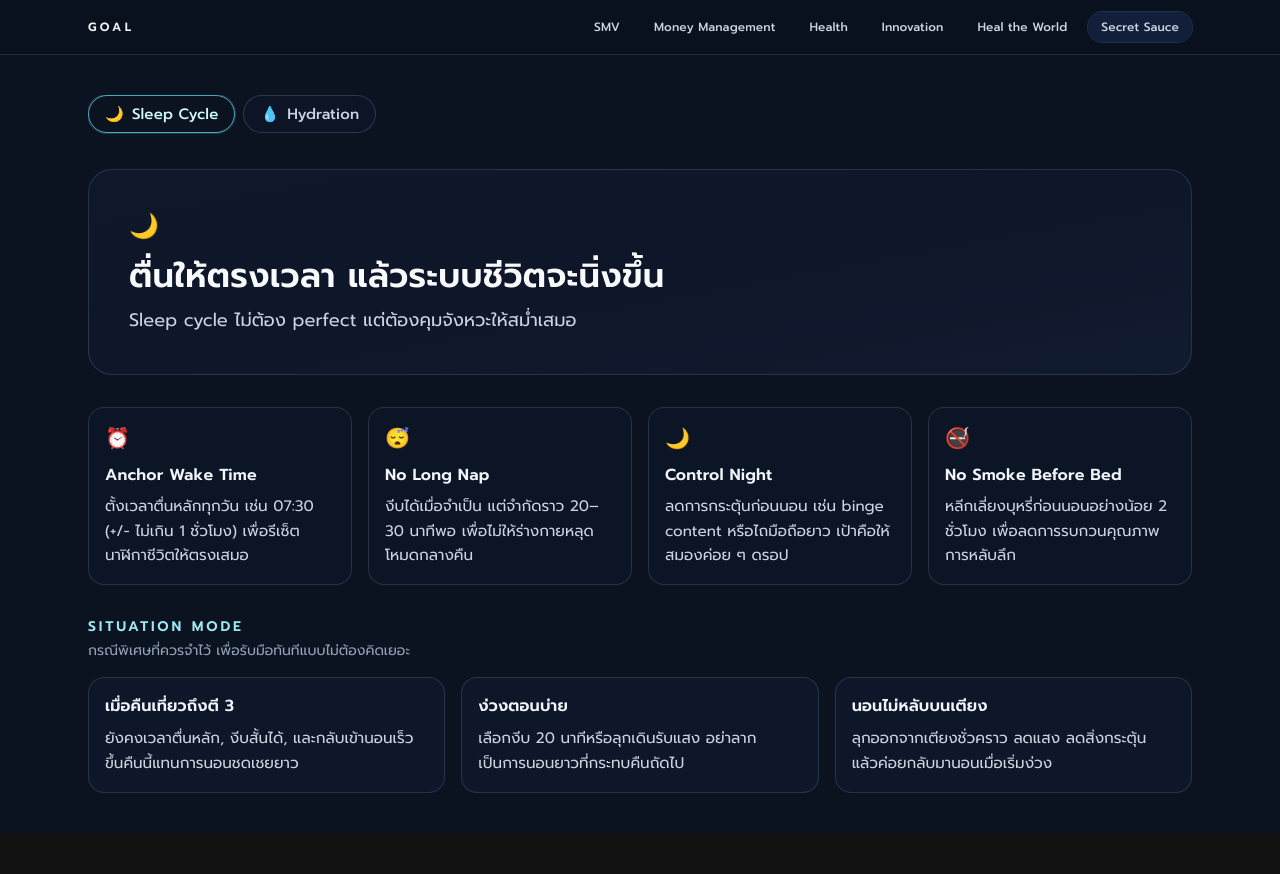
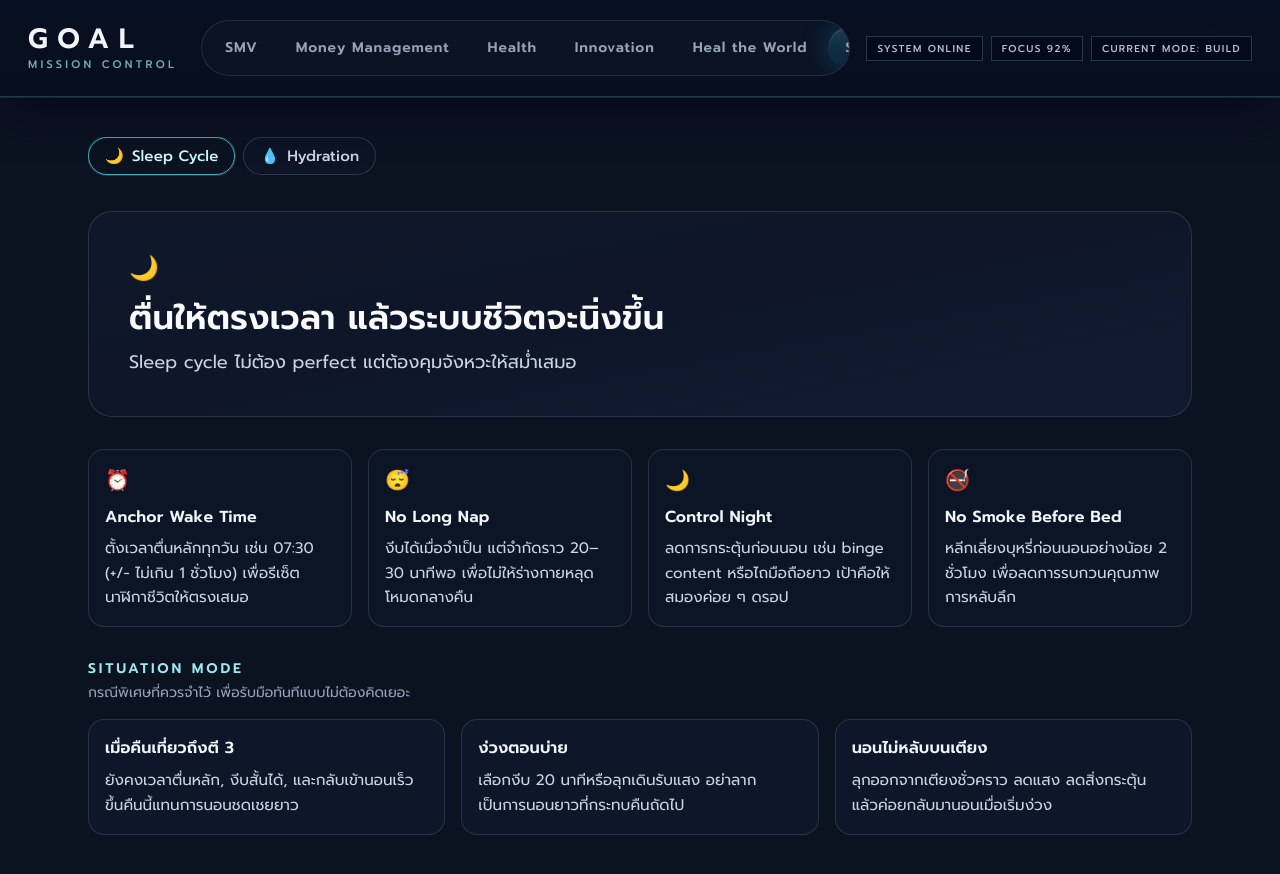
Before and after one commit to Fuadee/GOAL, a Next.js app: page /secret-sauce/sleep-cycle in a window 1280 px wide. Before the commit the page ends 833 px from the top, so only its background shows below. Built offline with nearby package versions, Linux system fonts and the light colour scheme; a web font is replaced by a local one.

Commit message:
Redesign navbar as mission control interface

```diff
--- a/components/navbar.tsx
+++ b/components/navbar.tsx
@@ -28,21 +28,29 @@ export function Navbar() {
   const [isMenuOpen, setIsMenuOpen] = useState(false);
 
   const baseItemClass =
-    'theme-focus rounded-full border border-transparent px-3 py-1.5 text-xs font-medium tracking-[0.01em] text-slate-300 transition duration-200 hover:border-white/10 hover:bg-white/5 hover:text-slate-100';
+    'theme-focus relative whitespace-nowrap rounded-full border border-transparent px-4 py-2.5 text-sm font-semibold tracking-[0.06em] text-slate-400 transition-all duration-300 hover:-translate-y-px hover:border-cyan-300/20 hover:bg-cyan-300/[0.07] hover:text-slate-100 hover:shadow-[0_0_24px_rgba(56,189,248,0.12)]';
 
   const activeItemClass =
-    'border-[color:var(--border-strong)] bg-[color:color-mix(in_srgb,var(--surface-action)_88%,black_12%)] text-cyan-100 shadow-[0_0_0_1px_rgba(98,185,255,0.2)]';
+    'border-cyan-300/35 bg-gradient-to-b from-cyan-300/20 to-sky-500/10 text-cyan-100 shadow-[inset_0_1px_0_rgba(255,255,255,0.15),inset_0_-10px_20px_rgba(8,47,73,0.45),0_0_28px_rgba(14,165,233,0.3)]';
+
+  const statusChipClass =
+    'rounded-md border border-cyan-200/20 bg-slate-950/45 px-2.5 py-1 text-[10px] font-medium uppercase tracking-[0.14em] text-slate-300/90 backdrop-blur';
 
   return (
-    <header className="sticky top-0 z-50 border-b border-[color:var(--border)] bg-[color:rgba(10,17,30,0.94)] backdrop-blur-md">
-      <div className="mx-auto flex w-full max-w-6xl items-center justify-between px-4 py-3 md:px-6">
-        <Link href="/" className="theme-focus rounded-lg text-xs font-semibold uppercase tracking-[0.28em] text-slate-100">
+    <header className="sticky top-0 z-50 border-b border-cyan-300/20 bg-[linear-gradient(180deg,rgba(8,17,35,0.94),rgba(7,14,28,0.84))] shadow-[0_1px_0_rgba(103,232,249,0.13),0_14px_45px_rgba(2,6,23,0.5)] backdrop-blur-2xl">
+      <div className="mx-auto flex w-full max-w-[90rem] items-center justify-between gap-4 px-4 py-4 md:px-7 md:py-5">
+        <Link href="/" className="theme-focus group rounded-lg pr-2">
+          <span className="block text-2xl font-semibold uppercase tracking-[0.34em] text-slate-100 transition-colors duration-300 group-hover:text-cyan-100 md:text-[1.75rem]">
             GOAL
+          </span>
+          <span className="mt-0.5 block text-[10px] font-medium uppercase tracking-[0.3em] text-cyan-200/70 md:text-[11px]">
+            MISSION CONTROL
+          </span>
         </Link>
 
         <button
           type="button"
-          className="theme-button-secondary inline-flex items-center md:hidden"
+          className="theme-button-secondary inline-flex items-center border-cyan-300/25 bg-slate-900/70 text-xs uppercase tracking-[0.16em] text-cyan-100 md:hidden"
           onClick={() => setIsMenuOpen((prev) => !prev)}
           aria-expanded={isMenuOpen}
           aria-label="Toggle menu"
@@ -50,7 +58,8 @@ export function Navbar() {
           Menu
         </button>
 
-        <nav className="hidden items-center gap-2 md:flex" aria-label="Main menu">
+        <div className="hidden min-w-0 flex-1 items-center justify-center md:flex">
+          <nav className="no-scrollbar flex min-w-0 max-w-full items-center gap-1 overflow-x-auto rounded-full border border-white/10 bg-white/[0.02] p-1.5" aria-label="Main menu">
             {menuItems.map((item) => {
               const isActive = isPathActive(pathname, item.href);
 
@@ -63,9 +72,17 @@ export function Navbar() {
           </nav>
         </div>
 
+        <div className="hidden items-center gap-2 lg:flex">
+          <span className={statusChipClass}>SYSTEM ONLINE</span>
+          <span className={statusChipClass}>FOCUS 92%</span>
+          <span className={statusChipClass}>CURRENT MODE: BUILD</span>
+        </div>
+      </div>
+
       {isMenuOpen ? (
-        <nav className="border-t border-[color:var(--border)] px-4 py-4 md:hidden" aria-label="Mobile main menu">
+        <nav className="border-t border-cyan-200/10 px-4 py-4 md:hidden" aria-label="Mobile main menu">
           <div className="mx-auto flex max-w-7xl flex-col gap-2">
+            <div className="no-scrollbar -mx-1 flex gap-2 overflow-x-auto px-1 pb-2">
               {menuItems.map((item) => {
                 const isActive = isPathActive(pathname, item.href);
 
@@ -73,7 +90,7 @@ export function Navbar() {
                   <Link
                     key={item.label}
                     href={item.href}
-                  className={`${baseItemClass} text-center ${isActive ? activeItemClass : ''}`}
+                    className={`${baseItemClass} flex-shrink-0 ${isActive ? activeItemClass : ''}`}
                     onClick={() => setIsMenuOpen(false)}
                   >
                     {item.label}
@@ -81,6 +98,12 @@ export function Navbar() {
                 );
               })}
             </div>
+            <div className="flex flex-wrap items-center gap-2 border-t border-cyan-200/10 pt-3">
+              <span className={statusChipClass}>SYSTEM ONLINE</span>
+              <span className={statusChipClass}>FOCUS 92%</span>
+              <span className={statusChipClass}>MODE: BUILD</span>
+            </div>
+          </div>
         </nav>
       ) : null}
     </header>
```
Lines whose indentation alone changed are shown as unchanged.
